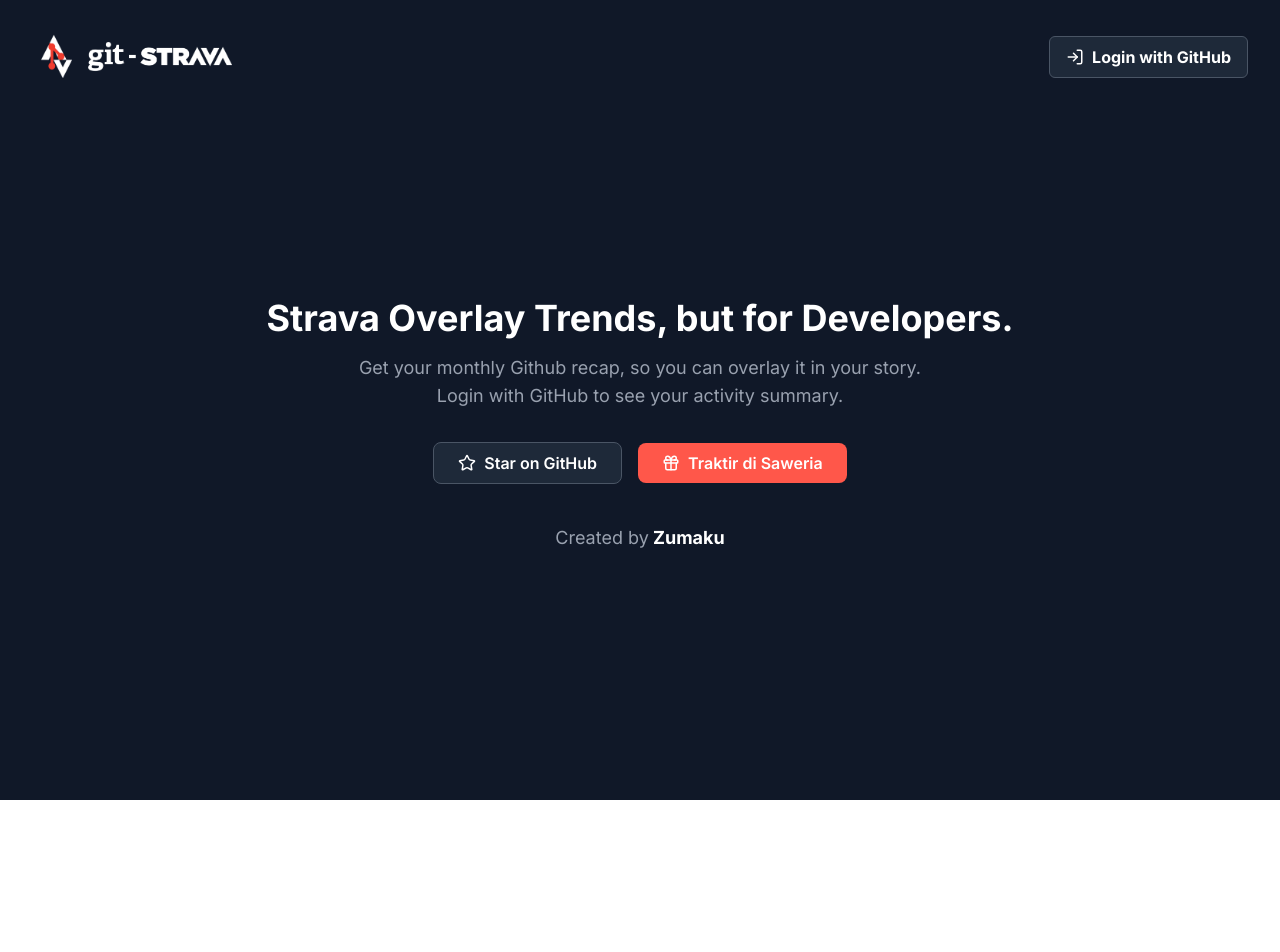
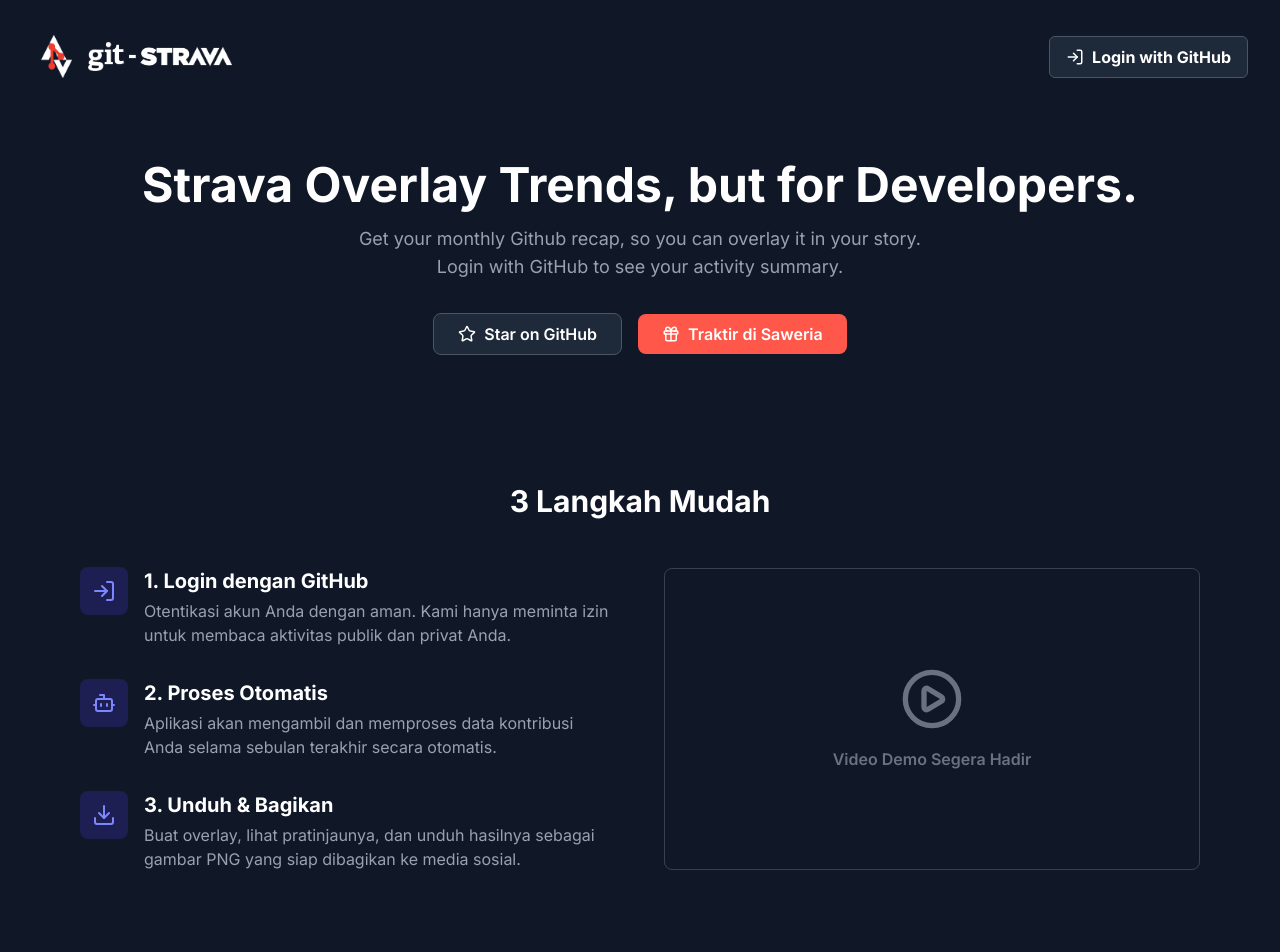
Before and after one commit to zumaku/git-strava, a Next.js app: page / in a window 1280 px wide. Shown: the top 952 px of the page. Before the commit the page ends 800 px from the top, so only its background shows below. Built offline with nearby package versions, Linux system fonts and the light colour scheme; no server answers.

Commit message:
feat: add new section

```diff
--- a/app/components/Homepage.tsx
+++ b/app/components/Homepage.tsx
@@ -1,13 +1,15 @@
-import { Star, Gift } from 'lucide-react'; // <-- Ikon Coffee diubah menjadi Gift
+import { Star, Gift, LogIn, Bot, Download, PlayCircle } from 'lucide-react'; // <-- Menambahkan ikon baru
 
 export default function HomePage() {
     return (
         <div className="flex-grow flex flex-col items-center justify-center text-center p-4">
-            <h2 className="text-4xl font-bold text-white mb-4">Strava Overlay Trends, but for Developers.</h2>
+            {/* Bagian Hero Section (tetap sama) */}
+            <div className='py-16'>
+                <h2 className="text-4xl md:text-5xl font-bold text-white mb-4">Strava Overlay Trends, but for Developers.</h2>
                 <p className="text-lg text-gray-400">Get your monthly Github recap, so you can overlay it in your story.</p>
                 <p className="text-lg text-gray-400">Login with GitHub to see your activity summary.</p>
 
-            <div className="flex flex-col sm:flex-row items-center gap-4 mt-8">
+                <div className="flex flex-col sm:flex-row items-center justify-center gap-4 mt-8">
                     <a
                         href="https://github.com/zumaku/git-strava"
                         target="_blank"
@@ -18,9 +20,8 @@
                         Star on GitHub
                     </a>
 
-                {/* --- TOMBOL INI YANG DIUBAH --- */}
                     <a
-                    href="https://saweria.co/zumakuu" // <-- PENTING: Ganti dengan username Saweria Anda
+                        href="https://saweria.co/zumakuu"
                         target="_blank"
                         rel="noopener noreferrer"
                         className="flex items-center gap-2 bg-[#FF574A] hover:bg-[#FF6054] text-white font-semibold py-2 px-6 rounded-lg transition-colors"
@@ -29,6 +30,53 @@
                         Traktir di Saweria
                     </a>
                 </div>
+            </div>
+
+            {/* --- SEKSI BARU: CARA KERJA --- */}
+            <div className="w-full max-w-6xl mx-auto py-16 px-4">
+                <h3 className="text-3xl font-bold text-white text-center mb-12">3 Langkah Mudah</h3>
+                <div className="grid grid-cols-1 md:grid-cols-2 gap-12 items-center">
+
+                    {/* Kolom Kiri: Langkah-langkah */}
+                    <div className="flex flex-col gap-8 text-left">
+                        <div className="flex items-start gap-4">
+                            <div className="bg-indigo-600/20 text-indigo-400 p-3 rounded-lg">
+                                <LogIn size={24} />
+                            </div>
+                            <div>
+                                <h4 className="font-bold text-xl text-white">1. Login dengan GitHub</h4>
+                                <p className="text-gray-400 mt-1">Otentikasi akun Anda dengan aman. Kami hanya meminta izin untuk membaca aktivitas publik dan privat Anda.</p>
+                            </div>
+                        </div>
+                        <div className="flex items-start gap-4">
+                            <div className="bg-indigo-600/20 text-indigo-400 p-3 rounded-lg">
+                                <Bot size={24} />
+                            </div>
+                            <div>
+                                <h4 className="font-bold text-xl text-white">2. Proses Otomatis</h4>
+                                <p className="text-gray-400 mt-1">Aplikasi akan mengambil dan memproses data kontribusi Anda selama sebulan terakhir secara otomatis.</p>
+                            </div>
+                        </div>
+                        <div className="flex items-start gap-4">
+                            <div className="bg-indigo-600/20 text-indigo-400 p-3 rounded-lg">
+                                <Download size={24} />
+                            </div>
+                            <div>
+                                <h4 className="font-bold text-xl text-white">3. Unduh & Bagikan</h4>
+                                <p className="text-gray-400 mt-1">Buat overlay, lihat pratinjaunya, dan unduh hasilnya sebagai gambar PNG yang siap dibagikan ke media sosial.</p>
+                            </div>
+                        </div>
+                    </div>
+
+                    {/* Kolom Kanan: Placeholder Video */}
+                    <div className="aspect-video bg-gray-900 border border-gray-700 rounded-lg flex flex-col justify-center items-center text-gray-500">
+                        <PlayCircle size={64} />
+                        <p className="mt-4 font-semibold">Video Demo Segera Hadir</p>
+                    </div>
+
+                </div>
+            </div>
+            {/* --- AKHIR SEKSI BARU --- */}
 
             <p className="text-lg text-gray-400 mt-10">
                 Created by
```
Lines whose indentation alone changed are shown as unchanged.
